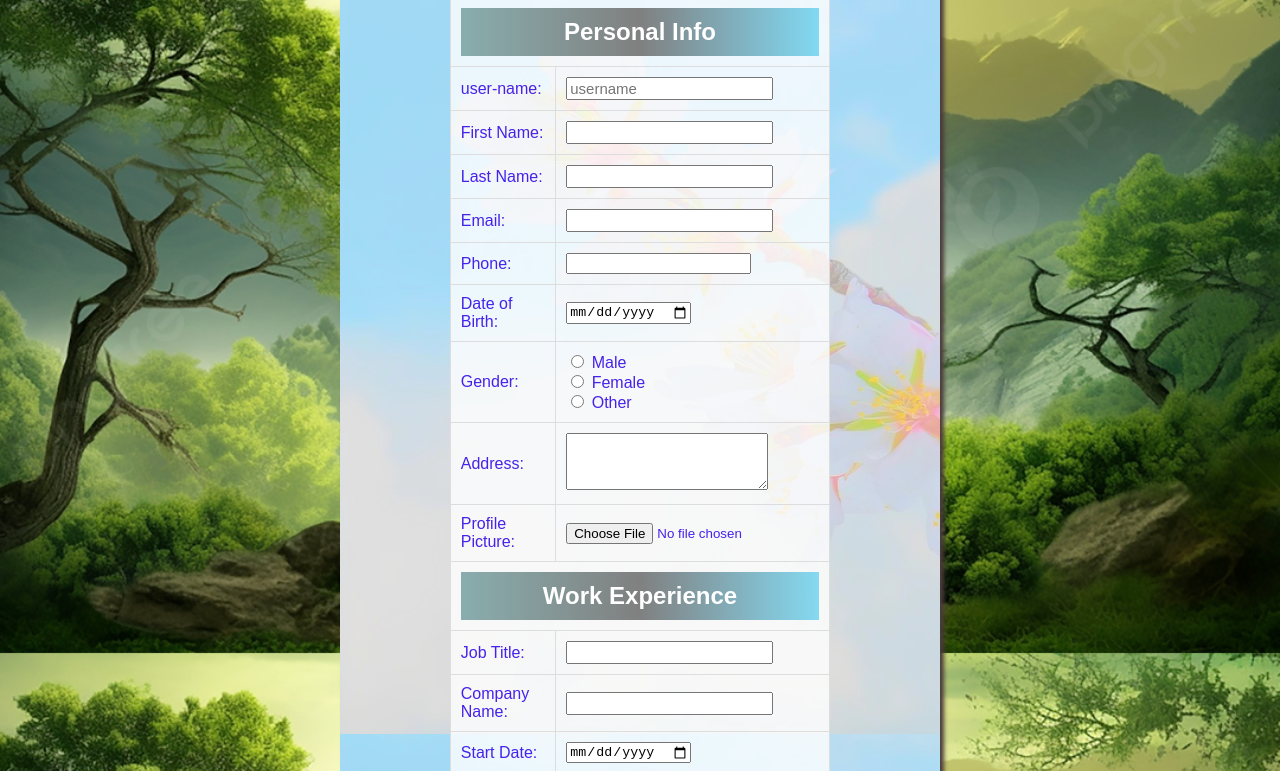
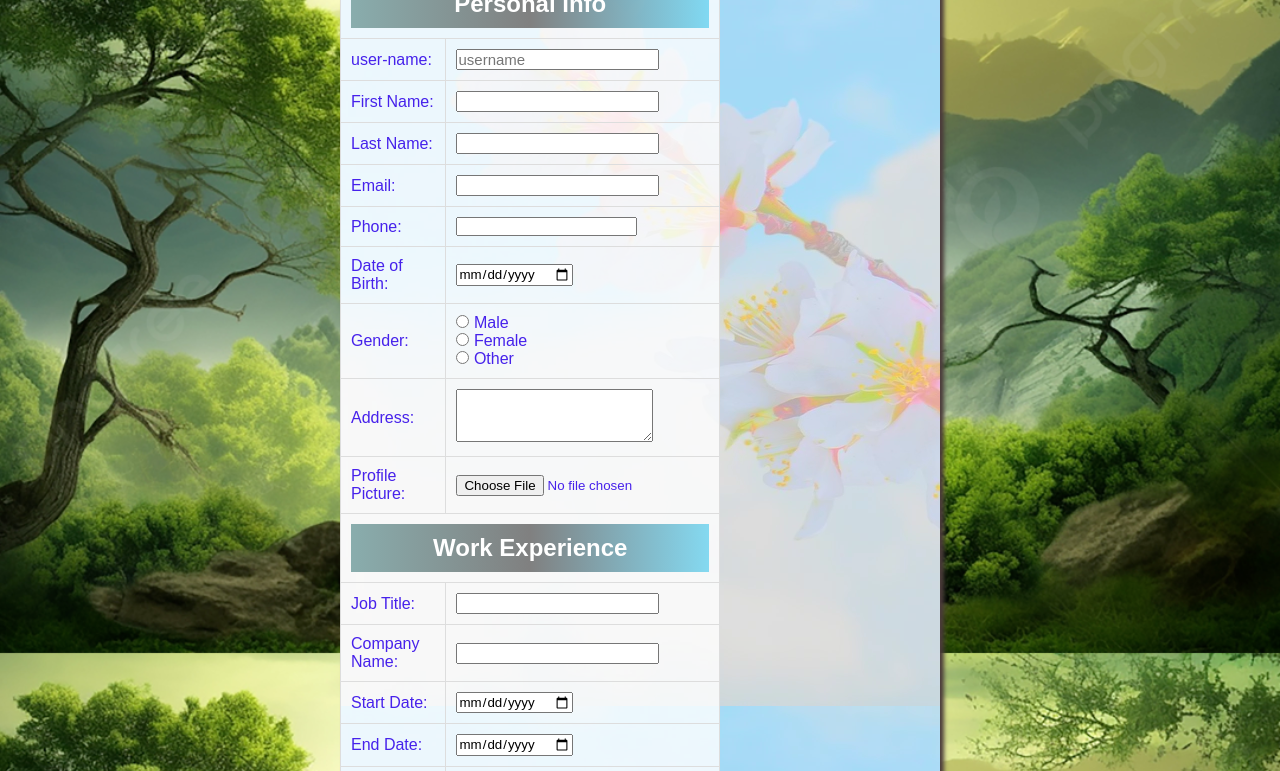
Before and after one commit to zakiabashir/zakia-hackhaton-milestone-3, a plain HTML site: page index.html in a window 1280 px wide. Shown: the part 147-918 px from the top of the page. Drawn offline with Linux system fonts and the light colour scheme.

Commit message:
push my code

```diff
--- a/style.css
+++ b/style.css
@@ -1,12 +1,24 @@
+* {
+    margin: 0;
+    padding: 0;
+    box-sizing: border-box;
+    font-family: "Poppins", sans-serif;
+  }
+/* Apply these to the body to remove any extra space on small screens */
 body {
     overflow-x: hidden;
+    margin: 0;
+    padding: 0;
+}
+body {
+
     font-family: Arial, sans-serif;
     background-image: url('nature.jpg'); /* Replace with your background image path */
     background-size: cover;
     background-repeat: no-repeat;
     background-attachment: fixed;
     color: white;
-    padding: 20px;
+
     align-items: center;
     background-blend-mode:color-burn
 }
@@ -78,6 +90,7 @@ button:hover{
 #resumeOutput{
     max-width: 550px;
     margin: auto;
+    line-height: 1.7rem;
     padding: 20px;
     border: 2px solid rgb(132, 132, 96);
     background-image: linear-gradient(to right, rgb(241, 236, 232), rgb(187, 158, 79),rgba(129, 122, 117, 0.616));
@@ -139,8 +152,8 @@ h1{
     }
 
     #resumePage img {
-        width: 130px;
-        height: 130px;
+        width: 110px;
+        height: 110px;
     }
 
 
```
